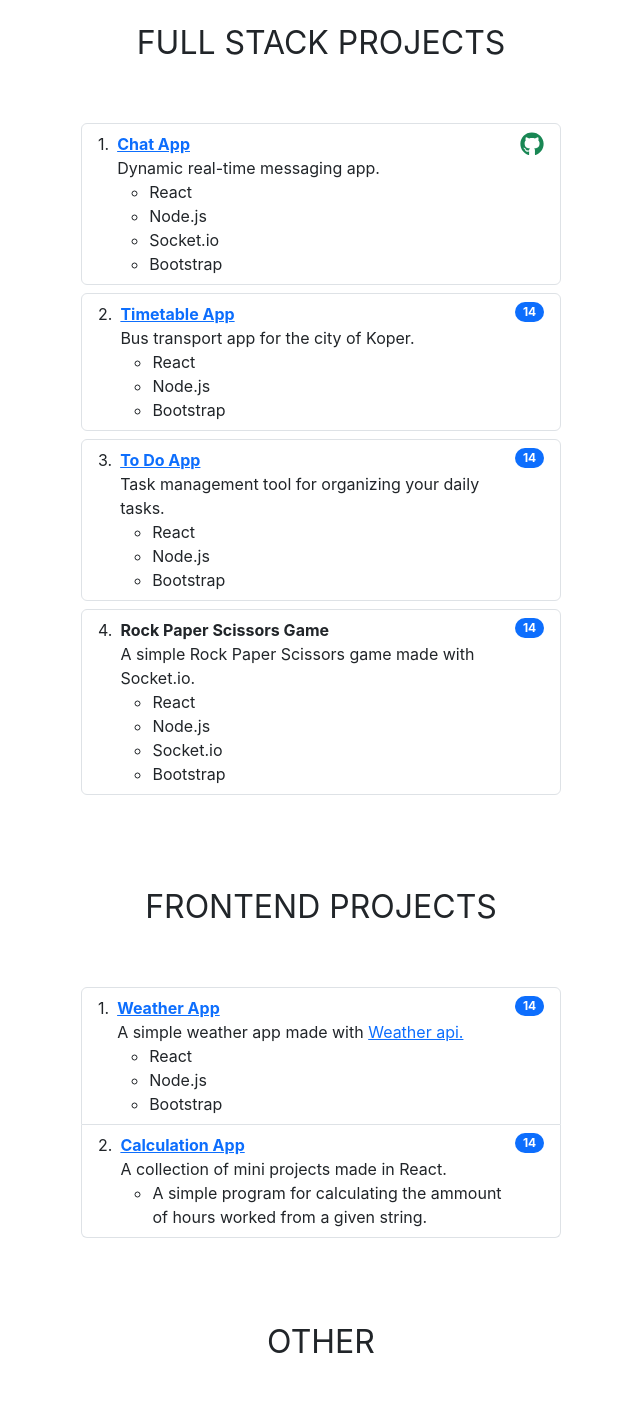
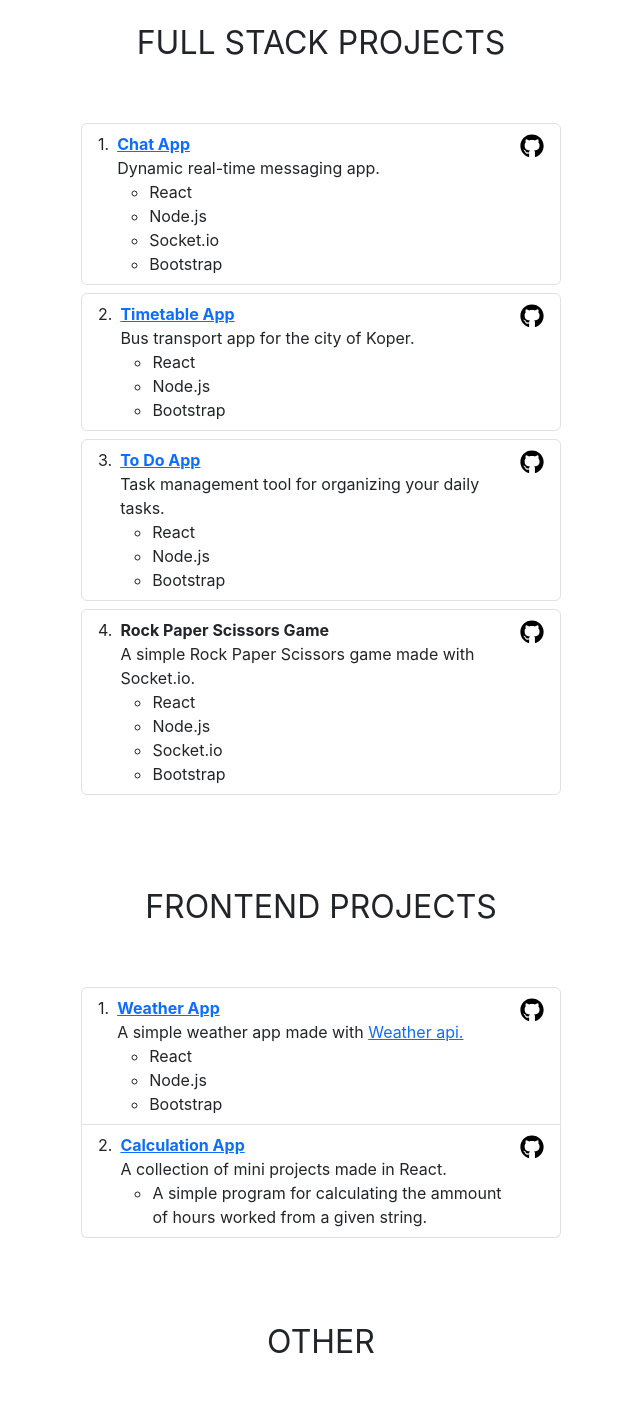
Before and after one commit to ernestsmotlak/portfolio, a React (Create React App) app: page / in a window 1280 px wide. Shown: the part 2040-3462 px from the top of the page, without its empty margins (319-959 px from the left). Built offline with nearby package versions, Linux system fonts and the light colour scheme.

Commit message:
Starting to create footer.
Signed-off-by: ernestsmotlak <ernestsmotlak@gmail.com>

```diff
--- a/src/Web/Projects.js
+++ b/src/Web/Projects.js
@@ -28,7 +28,9 @@ const Projects = () => {
               <li>Bootstrap</li>
             </ul>
           </div>
-          <FaGithub className="fs-4 text-success" />
+          <a href="https://github.com/ernestsmotlak/ChatApp">
+            <FaGithub className="fs-4 text-black" />
+          </a>
         </li>
         <li class="list-group-item d-flex justify-content-between align-items-start mb-2 border rounded">
           <div class="ms-2 me-auto">
@@ -42,7 +44,9 @@ const Projects = () => {
               <li>Bootstrap</li>
             </ul>
           </div>
-          <span class="badge text-bg-primary rounded-pill">14</span>
+          <a href="https://github.com/ernestsmotlak/Timetable">
+            <FaGithub className="fs-4 text-black" />
+          </a>
         </li>
         <li class="list-group-item d-flex justify-content-between align-items-start mb-2 border rounded">
           <div class="ms-2 me-auto">
@@ -56,7 +60,10 @@ const Projects = () => {
               <li>Bootstrap</li>
             </ul>
           </div>
-          <span class="badge text-bg-primary rounded-pill">14</span>
+          <a href="https://github.com/ernestsmotlak/To-Do-App">
+            <FaGithub className="fs-4 text-black" />
+          </a>
+
         </li>
         <li class="list-group-item d-flex justify-content-between align-items-start mb-2 border rounded">
           <div class="ms-2 me-auto">
@@ -69,7 +76,9 @@ const Projects = () => {
               <li>Bootstrap</li>
             </ul>
           </div>
-          <span class="badge text-bg-primary rounded-pill">14</span>
+          <a href="https://github.com/ernestsmotlak/Rock-Paper-Scissors">
+            <FaGithub className="fs-4 text-black" />
+          </a>
         </li>
       </ol>
 
@@ -99,7 +108,9 @@ const Projects = () => {
               <li>Bootstrap</li>
             </ul>
           </div>
-          <span class="badge text-bg-primary rounded-pill">14</span>
+          <a href="https://github.com/ernestsmotlak/Weather-Api-App">
+            <FaGithub className="fs-4 text-black" />
+          </a>
         </li>
         <li class="list-group-item d-flex justify-content-between align-items-start">
           <div class="ms-2 me-auto">
@@ -116,7 +127,9 @@ const Projects = () => {
               </li>
             </ul>
           </div>
-          <span class="badge text-bg-primary rounded-pill">14</span>
+          <a href="https://github.com/ernestsmotlak/SmallRandomProjects">
+            <FaGithub className="fs-4 text-black" />
+          </a>
         </li>
       </ol>
 
@@ -143,7 +156,9 @@ const Projects = () => {
               <li>Python</li>
             </ul>
           </div>
-          <span class="badge text-bg-primary rounded-pill">14</span>
+          <a href="https://github.com/ernestsmotlak/Diploma">
+            <FaGithub className="fs-4 text-black" />
+          </a>
         </li>
 
         <li class="list-group-item d-flex justify-content-between align-items-start mt-2 border rounded">
@@ -154,7 +169,9 @@ const Projects = () => {
               <li>Swift</li>
             </ul>
           </div>
-          <span class="badge text-bg-primary rounded-pill">14</span>
+          <a href="https://github.com/ernestsmotlak/DinToEuroSwiftApp">
+            <FaGithub className="fs-4 text-black" />
+          </a>
         </li>
       </ol>
     </div>
```
Also changed, not shown: src/Web/Footer.js (added).
